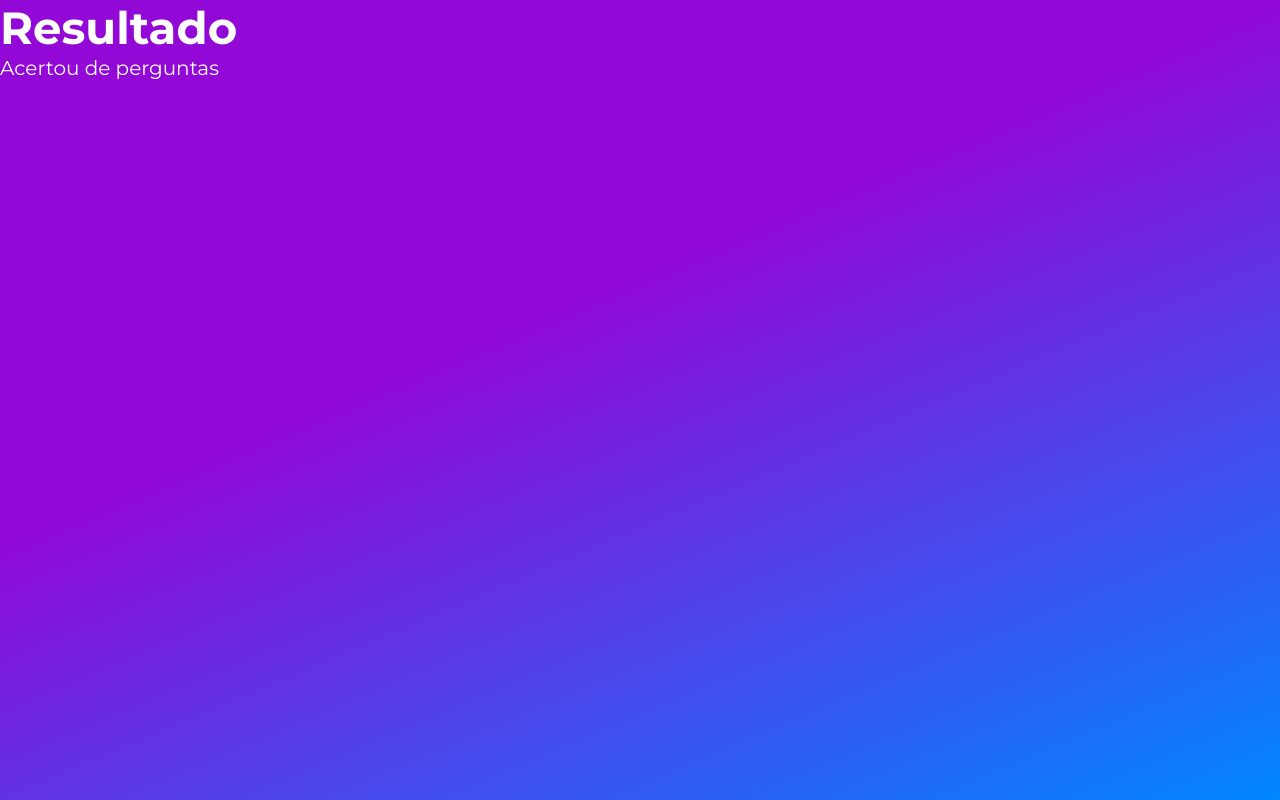
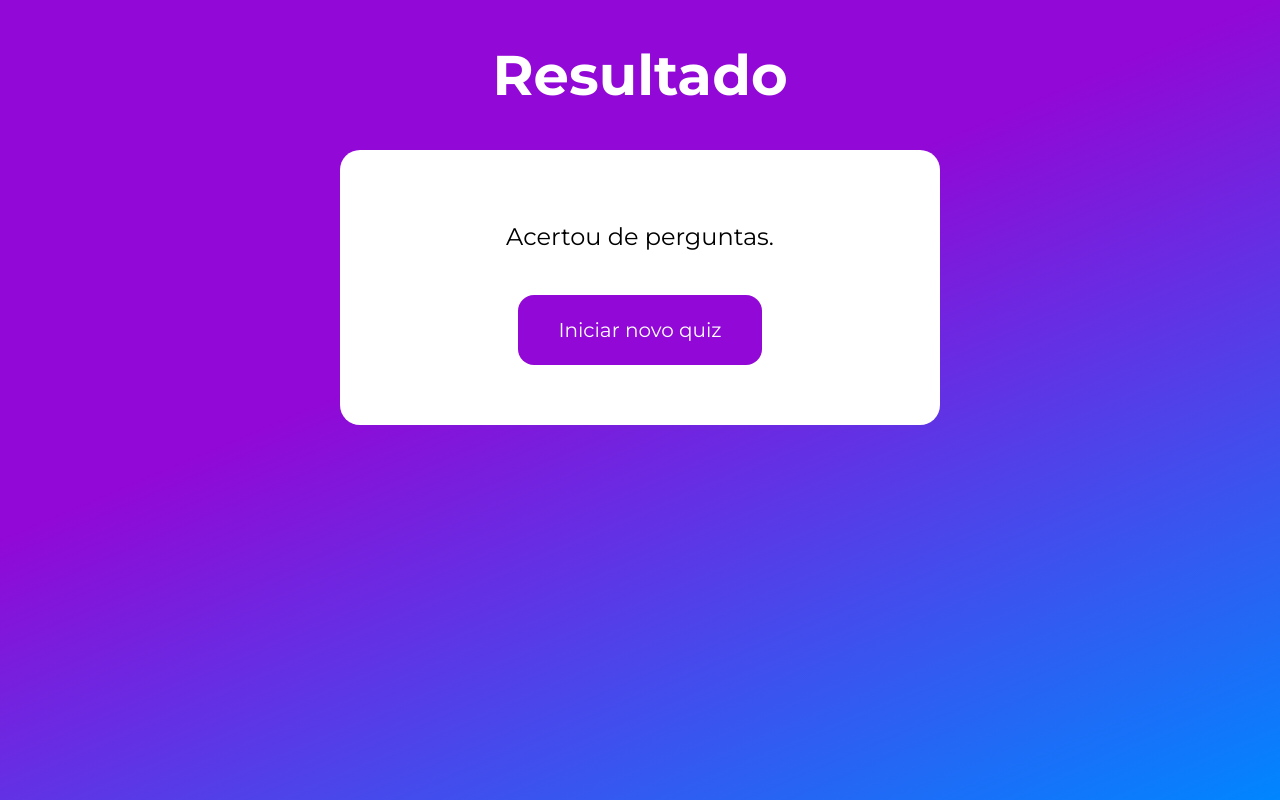
Before and after one commit to ecpieritz/next-quiz, a Next.js app: page /resultado in a window 1280 px wide. Built offline with nearby package versions, Linux system fonts and the light colour scheme.

Commit message:
feat: add resultado contents

```diff
--- a/src/pages/resultado.tsx
+++ b/src/pages/resultado.tsx
@@ -1,13 +1,32 @@
 import { useRouter } from 'next/router';
+import styles from '../../styles/Results.module.css'
+import Head from "next/head";
+import Link from 'next/link';
 
 export default function Resultado() {
   const router = useRouter();
   const { corrects, total } = router.query;
 
   return (
-    <section style={{height: '100vh'}}>
-      <h2>Resultado</h2>
-      <p>Acertou {corrects} de {total} perguntas</p>
-    </section>
+    <>
+      <Head>
+        <meta charSet="UTF-8" />
+        <meta name="viewport" content="width=device-width, initial-scale=1.0" />
+        <meta httpEquiv="X-UA-Compatible" content="ie=edge" />
+        <meta name="description" content="A simple quiz about kpop" />
+        <title>Kpop Quiz | Resultado</title>
+        <link rel="icon" href="/favicon.png" />
+      </Head>
+      <section className={styles.results} style={{height: '100vh'}}>
+        <h1>Resultado</h1>
+
+        <div className={styles.textDiv}>
+
+          <p>Acertou <span>{corrects}</span> de <span>{total}</span> perguntas.</p>
+
+          <Link href='/'><button className={styles.newQuiz}>Iniciar novo quiz</button></Link>
+        </div>
+      </section>
+    </>
   );
 }
--- /dev/null
+++ b/styles/Results.module.css
@@ -0,0 +1,45 @@
+.results{
+  width: 100%;
+  display: flex;
+  flex-direction: column;
+  align-items: center;
+  padding-top: 40px;
+  color: var(--black);
+}
+
+.results h1{
+  margin-bottom: 40px;
+  color: var(--white);
+}
+
+.textDiv{
+  background-color: var(--white);
+  width: 90%;
+  max-width: 600px;
+  padding: 25px;
+  border-radius: 20px;
+  padding: 60px;
+  text-align: center;
+}
+
+.textDiv p{
+  font-size: 24px;
+}
+
+.textDiv p span{
+  font-size: 36px;
+  font-weight: 700;
+}
+
+.newQuiz{
+  margin-top: 40px;
+  font-size: 20px;
+  background-color: var(--purple);
+  padding: 20px 40px;
+  border-radius: 16px;
+  color: var(--white);
+}
+
+.newQuiz:hover{
+  background-color: var(--purple-dark);
+}
```
